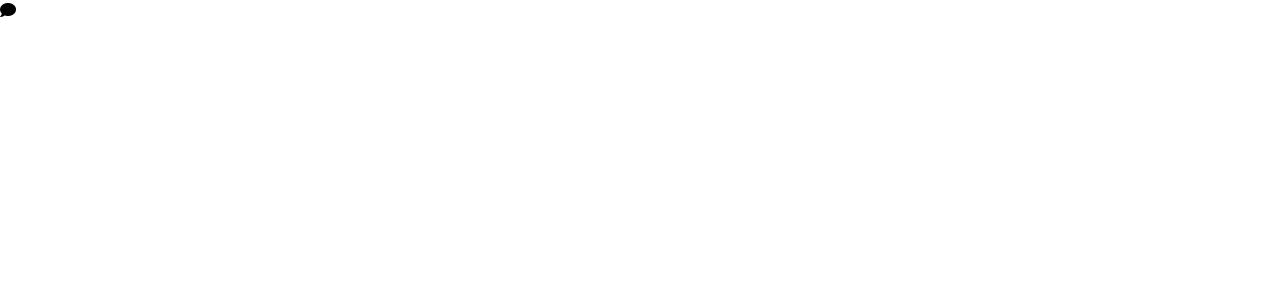
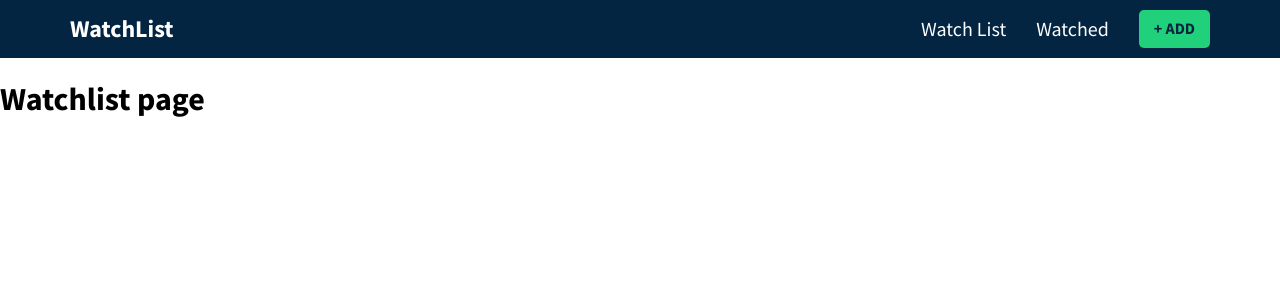
Before and after one commit to yumeyuniko/movie-watchlist-react, a React (Create React App) app: page / in a window 1280 px wide. Shown: the top 300 px of the page. Built offline with nearby package versions, Linux system fonts and the light colour scheme.

Commit message:
route追加のためApp.js編集

```diff
--- a/src/App.js
+++ b/src/App.js
@@ -1,5 +1,5 @@
 import React from 'react';
-import { BrowserRouter as Router, Switch, Routes } from 'react-router-dom/cjs/react-router-dom.min';
+import { BrowserRouter as Router, Switch, Route } from 'react-router-dom/cjs/react-router-dom.min';
 import { Header } from './components/Header';
 import { Watchlist } from './components/Watchlist';
 import { Watched } from './components/Watched';
@@ -9,7 +9,25 @@ import './App.css';
 import './lib/font-awesome/css/all.min.css';
 
 function App() {
-  return <i class="fas fa-comment"></i>
+  return (
+    <Router>
+      <Header />
+      <Switch>
+        <Route exact path="/">
+            <Watchlist />
+        </Route>
+
+        <Route path="/watched">
+            <Watched />
+        </Route>
+
+        <Route path="/add">
+          <Add />
+        </Route>
+
+      </Switch>
+    </Router>
+  )
 }
 
 export default App;
```
